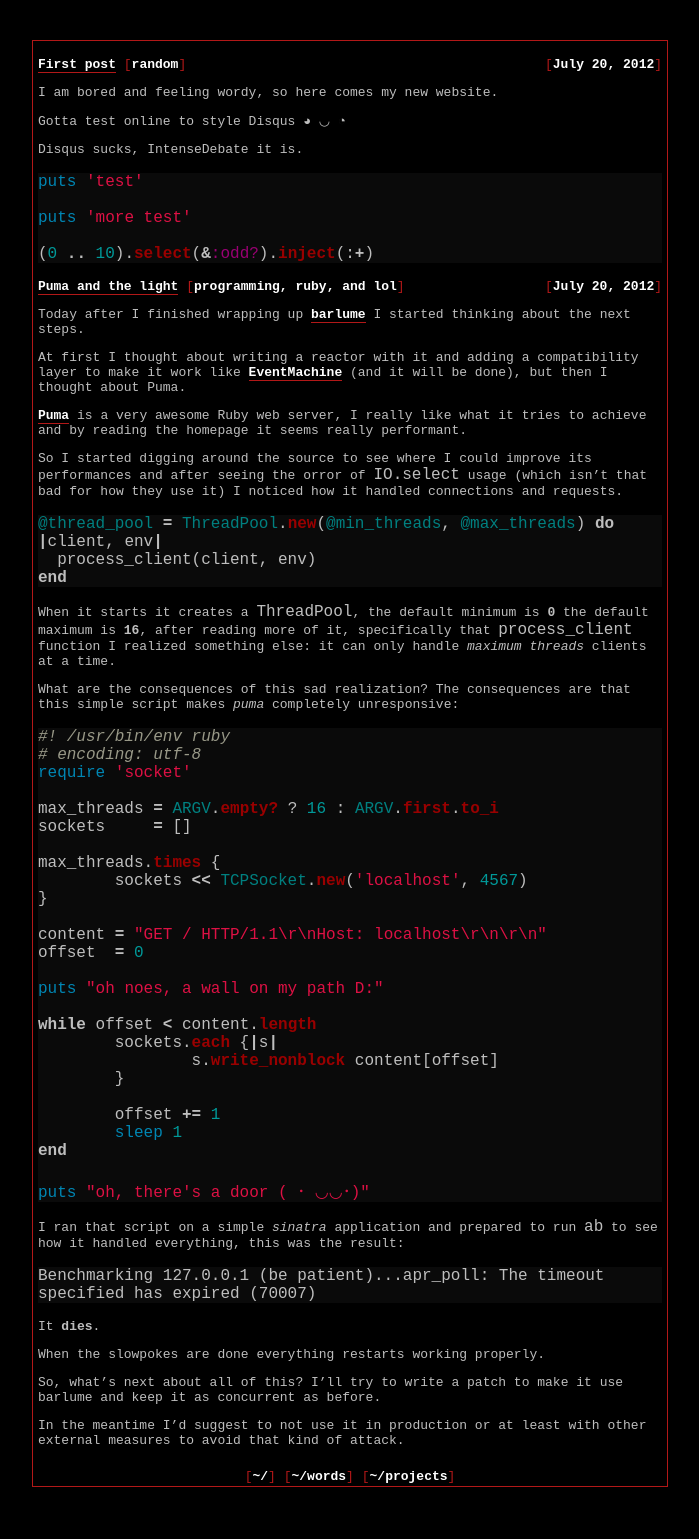
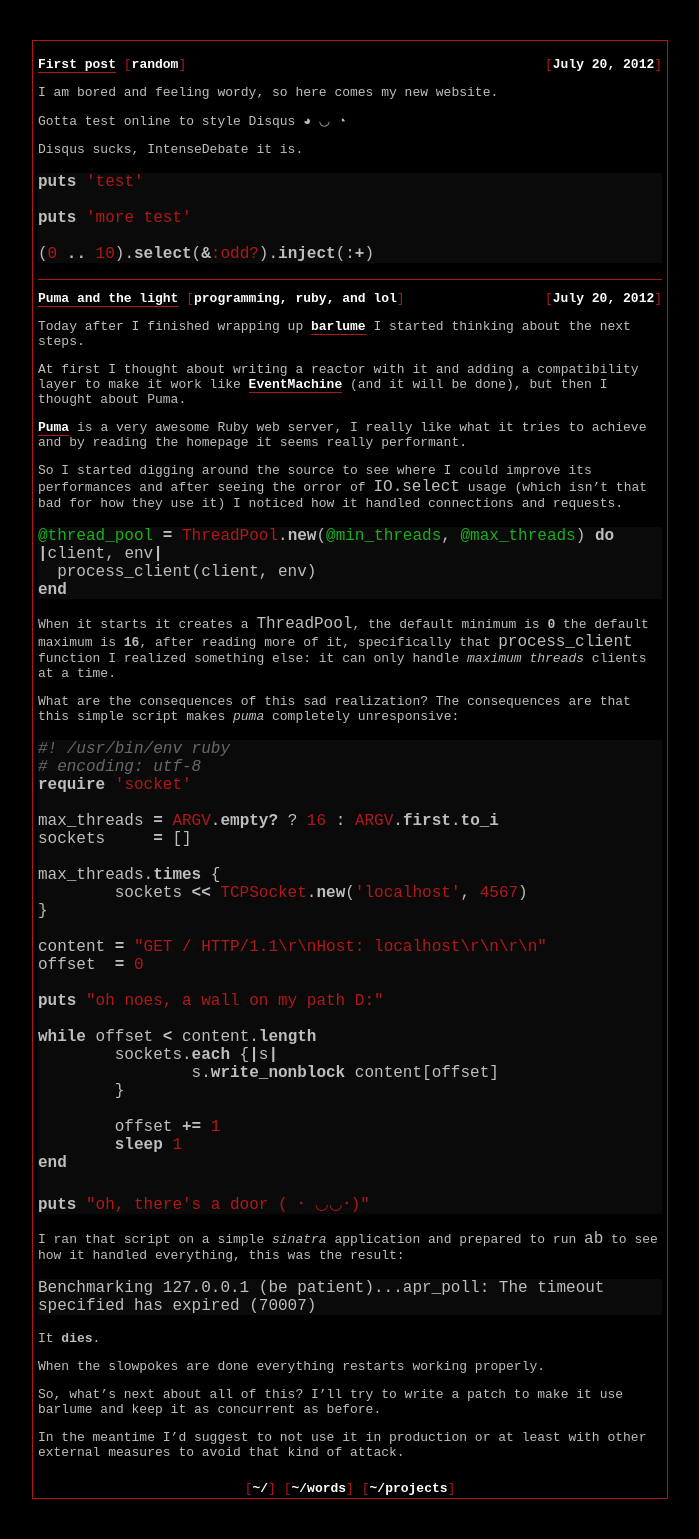
Before and after one commit to meh/meh.github.io, a Jekyll site: the page built from index.html, in a window 1280 px wide. Shown: the whole page, without its empty margins (290-989 px from the left). Built offline with Jekyll 4.4.1, drawn with Linux system fonts in a browser that asks for light colours.

Commit message:
style: some style updates

```diff
--- a/css/default.css
+++ b/css/default.css
@@ -38,6 +38,14 @@ h1, h2, h3, h4, h5, h6  {
 	color: #b21818;
 }
 
+#container .post {
+	border-bottom: 1px solid #b21818;
+}
+
+#container .post:last-child {
+	border-bottom: 0;
+}
+
 #menu {
 	width: 100%;
 	position: absolute;
@@ -67,7 +75,9 @@ h1, h2, h3, h4, h5, h6  {
 	font-weight: normal;
 }
 
-#idc-container {
+#id-container-parent #idc-container {
+	width: 50em !important;
+	width: 80ch !important;
 	margin: 0 auto !important;
 }
 
--- a/css/syntax.css
+++ b/css/syntax.css
@@ -1,12 +1,12 @@
 .highlight  { background: #0a0a0a; }
-.highlight .c { color: #999988; font-style: italic } /* Comment */
+.highlight .c { color: #686868; font-style: italic } /* Comment */
 .highlight .err { color: #a61717; background-color: #e3d2d2 } /* Error */
 .highlight .k { font-weight: bold } /* Keyword */
 .highlight .o { font-weight: bold } /* Operator */
-.highlight .cm { color: #999988; font-style: italic } /* Comment.Multiline */
-.highlight .cp { color: #999999; font-weight: bold } /* Comment.Preproc */
-.highlight .c1 { color: #999988; font-style: italic } /* Comment.Single */
-.highlight .cs { color: #999999; font-weight: bold; font-style: italic } /* Comment.Special */
+.highlight .cm { color: #686868; font-style: italic } /* Comment.Multiline */
+.highlight .cp { color: #686868; font-weight: bold } /* Comment.Preproc */
+.highlight .c1 { color: #686868; font-style: italic } /* Comment.Single */
+.highlight .cs { color: #686868; font-weight: bold; font-style: italic } /* Comment.Special */
 .highlight .gd { color: #000000; background-color: #ffdddd } /* Generic.Deleted */
 .highlight .gd .x { color: #000000; background-color: #ffaaaa } /* Generic.Deleted.Specific */
 .highlight .ge { font-style: italic } /* Generic.Emph */
@@ -25,14 +25,14 @@
 .highlight .kr { font-weight: bold } /* Keyword.Reserved */
 .highlight .kt { color: #445588; font-weight: bold } /* Keyword.Type */
 .highlight .m { color: #009999 } /* Literal.Number */
-.highlight .s { color: #d14 } /* Literal.String */
+.highlight .s { color: #b21818 } /* Literal.String */
 .highlight .na { color: #008080 } /* Name.Attribute */
-.highlight .nb { color: #0086B3 } /* Name.Builtin */
+.highlight .nb { color: #bebebe; font-weight: bold } /* Name.Builtin */
 .highlight .nc { color: #445588; font-weight: bold } /* Name.Class */
-.highlight .no { color: #008080 } /* Name.Constant */
+.highlight .no { color: #b21818 } /* Name.Constant */
 .highlight .ni { color: #800080 } /* Name.Entity */
 .highlight .ne { color: #990000; font-weight: bold } /* Name.Exception */
-.highlight .nf { color: #990000; font-weight: bold } /* Name.Function */
+.highlight .nf { color: #bebebe; font-weight: bold } /* Name.Function */
 .highlight .nn { color: #555555 } /* Name.Namespace */
 .highlight .nt { color: #000080 } /* Name.Tag */
 .highlight .nv { color: #008080 } /* Name.Variable */
@@ -40,21 +40,21 @@
 .highlight .w { color: #bbbbbb } /* Text.Whitespace */
 .highlight .mf { color: #009999 } /* Literal.Number.Float */
 .highlight .mh { color: #009999 } /* Literal.Number.Hex */
-.highlight .mi { color: #009999 } /* Literal.Number.Integer */
+.highlight .mi { color: #b21818 } /* Literal.Number.Integer */
 .highlight .mo { color: #009999 } /* Literal.Number.Oct */
-.highlight .sb { color: #d14 } /* Literal.String.Backtick */
-.highlight .sc { color: #d14 } /* Literal.String.Char */
-.highlight .sd { color: #d14 } /* Literal.String.Doc */
-.highlight .s2 { color: #d14 } /* Literal.String.Double */
-.highlight .se { color: #d14 } /* Literal.String.Escape */
-.highlight .sh { color: #d14 } /* Literal.String.Heredoc */
-.highlight .si { color: #d14 } /* Literal.String.Interpol */
-.highlight .sx { color: #d14 } /* Literal.String.Other */
-.highlight .sr { color: #009926 } /* Literal.String.Regex */
-.highlight .s1 { color: #d14 } /* Literal.String.Single */
-.highlight .ss { color: #990073 } /* Literal.String.Symbol */
+.highlight .sb { color: #b21818 } /* Literal.String.Backtick */
+.highlight .sc { color: #b21818 } /* Literal.String.Char */
+.highlight .sd { color: #b21818 } /* Literal.String.Doc */
+.highlight .s2 { color: #b21818 } /* Literal.String.Double */
+.highlight .se { color: #b21818 } /* Literal.String.Escape */
+.highlight .sh { color: #b21818 } /* Literal.String.Heredoc */
+.highlight .si { color: #b21818 } /* Literal.String.Interpol */
+.highlight .sx { color: #b21818 } /* Literal.String.Other */
+.highlight .sr { color: #b21818 } /* Literal.String.Regex */
+.highlight .s1 { color: #b21818 } /* Literal.String.Single */
+.highlight .ss { color: #b21818 } /* Literal.String.Symbol */
 .highlight .bp { color: #999999 } /* Name.Builtin.Pseudo */
 .highlight .vc { color: #008080 } /* Name.Variable.Class */
 .highlight .vg { color: #008080 } /* Name.Variable.Global */
-.highlight .vi { color: #008080 } /* Name.Variable.Instance */
+.highlight .vi { color: #18b218 } /* Name.Variable.Instance */
 .highlight .il { color: #009999 } /* Literal.Number.Integer.Long */
```
